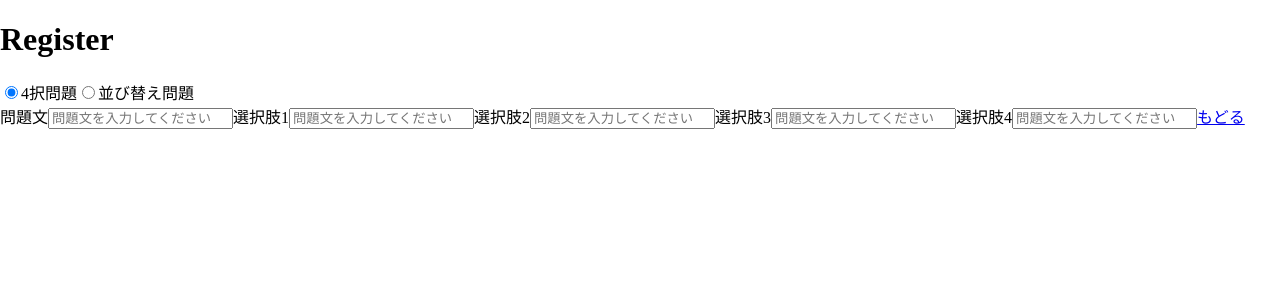
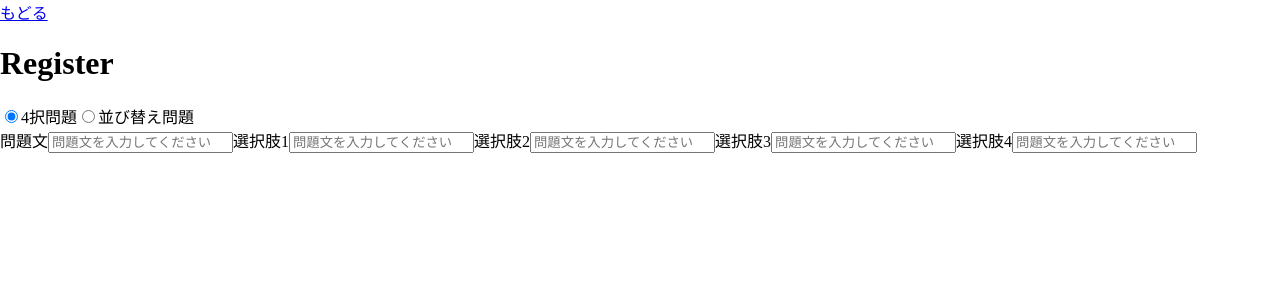
Before and after one commit to empitsu/quiz_app, a Next.js app: page /mypage/register in a window 1280 px wide. Shown: the top 300 px of the page. Built offline with nearby package versions, Linux system fonts and the light colour scheme.

Commit message:
feat: apply child-component

```diff
--- a/pages/mypage/register.tsx
+++ b/pages/mypage/register.tsx
@@ -1,5 +1,5 @@
-import Link from "next/link";
 import { ChangeEventHandler, useCallback, useState } from "react";
+import Layout from "../../components/Layout";
 import RegisterSelectionQuiz from "../../components/organisms/RegisterSelectionQuiz";
 import { RegisterSortQuiz } from "../../components/organisms/RegisterSortQuiz";
 
@@ -17,6 +17,7 @@ export default function Register() {
 
   return (
     <>
+      <Layout>
         <h1>Register</h1>
         <section>
           <input
@@ -43,7 +44,7 @@ export default function Register() {
         ) : (
           <RegisterSortQuiz></RegisterSortQuiz>
         )}
-      <Link href="/mypage/top">もどる</Link>
+      </Layout>
     </>
   );
 }
```
Also changed, not shown: pages/mypage/answer.tsx (+3 -4 lines). Lines whose indentation alone changed are shown as unchanged.
